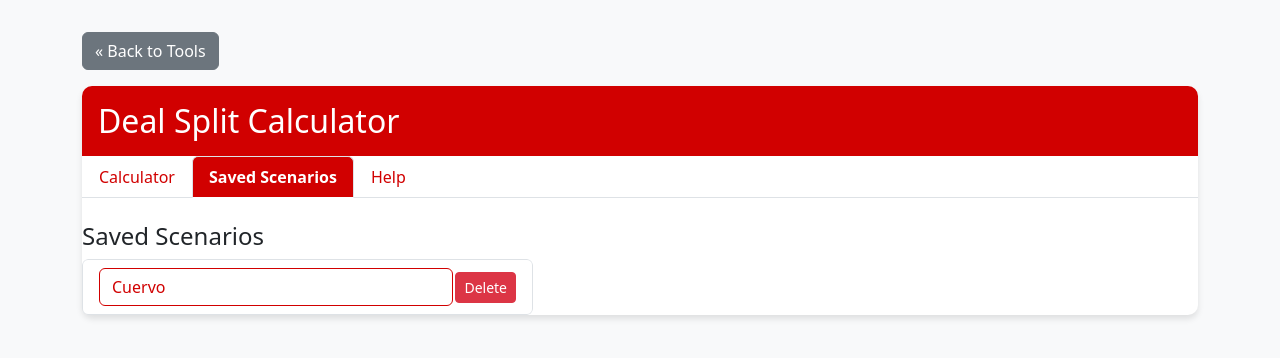
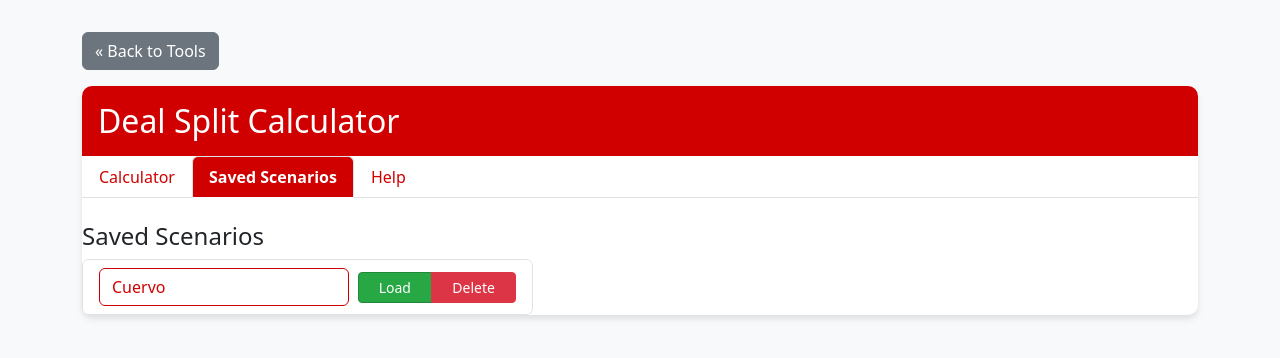
Before and after one commit to lgizzle/cheers-business-tools, a Flask app: page /deal-calculator in a window 1280 px wide, after a click on "Saved Scenarios". Shown: the top 358 px of the page. Run offline with Flask 2, Linux system fonts and the light colour scheme.

Commit message:
Enhanced scenario management with direct load button and fixed scenario loading functionality

```diff
--- a/templates/deal_calculator.html
+++ b/templates/deal_calculator.html
@@ -141,12 +141,17 @@
                     {% if scenarios %}
                         {% for name in scenarios %}
                             <div class="list-group-item d-flex justify-content-between align-items-center">
-                                <button type="button" class="btn btn-outline-primary scenario-item text-start" onclick="loadScenarioDetails('{{ name }}')" data-name="{{ name }}" style="width:85%;">
+                                <button type="button" class="btn btn-outline-primary scenario-item text-start" onclick="loadScenarioDetails('{{ name }}')" data-name="{{ name }}" style="width:60%;">
                                     {{ name }}
+                                </button>
+                                <div class="btn-group" role="group" style="width:38%;">
+                                    <button type="button" class="btn btn-sm btn-success" onclick="loadScenarioToCalculator('{{ name }}')">
+                                        <i class="fas fa-upload"></i> Load
                                     </button>
                                     <button type="button" class="btn btn-sm btn-danger delete-scenario" onclick="confirmDeleteScenario('{{ name }}')" data-name="{{ name }}">
                                         <i class="fas fa-trash"></i> Delete
                                     </button>
+                                </div>
                             </div>
                         {% endfor %}
                     {% else %}
@@ -175,7 +180,7 @@
                             </table>
                         </div>
                         <div class="mt-3">
-                            <button id="loadScenarioBtn" class="btn btn-primary">Load to Calculator</button>
+                            <button id="loadScenarioBtn" class="btn btn-primary" onclick="loadScenarioToCalculator(document.getElementById('scenarioDetailName').textContent)">Load to Calculator</button>
                         </div>
                     </div>
                 </div>
@@ -220,7 +225,7 @@
 <script>
     // Global functions for button onclick attributes
     function loadScenarioDetails(name) {
-        console.log("Loading scenario:", name);
+        console.log("Loading scenario details:", name);
         fetch('/api/get-scenario/' + encodeURIComponent(name))
             .then(response => response.json())
             .then(data => {
@@ -251,6 +256,60 @@
             })
             .catch(error => {
                 console.error("Error loading scenario:", error);
+                showStatusMessage('Error: ' + error.message, 'danger');
+            });
+    }
+
+    // Function to load a scenario directly to the calculator tab
+    function loadScenarioToCalculator(name) {
+        console.log("Loading scenario to calculator:", name);
+        fetch('/api/get-scenario/' + encodeURIComponent(name))
+            .then(response => response.json())
+            .then(data => {
+                if (data.success) {
+                    // Set desired total
+                    document.getElementById('desiredTotal').value = data.scenario.desired_total;
+
+                    // Clear existing rows
+                    const varietiesTableBody = document.getElementById('varietiesTableBody');
+                    varietiesTableBody.innerHTML = '';
+
+                    // Add rows for each variety
+                    data.scenario.varieties.forEach(variety => {
+                        const row = document.createElement('tr');
+                        row.innerHTML = `
+                            <td><input type="text" class="form-control variety-input" value="${variety.variety}" placeholder="Enter variety name"></td>
+                            <td><input type="number" class="form-control numeric-input annual-sales-input" value="${variety.annual_sales}" placeholder="Enter sales quantity"></td>
+                            <td><input type="number" class="form-control numeric-input inventory-on-hand-input" value="${variety.inventory_on_hand || 0}" placeholder="Current inventory"></td>
+                            <td class="text-center">
+                                <button class="btn btn-danger btn-sm delete-row">Remove</button>
+                            </td>
+                        `;
+                        varietiesTableBody.appendChild(row);
+
+                        // Add event listener to delete button
+                        row.querySelector('.delete-row').addEventListener('click', function() {
+                            if (varietiesTableBody.children.length > 1) {
+                                varietiesTableBody.removeChild(row);
+                            } else {
+                                showStatusMessage('Cannot remove the last row', 'warning');
+                            }
+                        });
+                    });
+
+                    // Set scenario name
+                    document.getElementById('scenarioName').value = name;
+
+                    // Switch to calculator tab
+                    document.getElementById('calculator-tab').click();
+
+                    showStatusMessage('Scenario loaded successfully!', 'success');
+                } else {
+                    showStatusMessage('Error: ' + data.error, 'danger');
+                }
+            })
+            .catch(error => {
+                console.error("Error loading scenario to calculator:", error);
                 showStatusMessage('Error: ' + error.message, 'danger');
             });
     }
@@ -334,7 +393,6 @@
         const scenarioDetails = document.getElementById('scenarioDetails');
         const scenarioDetailName = document.getElementById('scenarioDetailName');
         const scenarioDetailsBody = document.getElementById('scenarioDetailsBody');
-        const loadScenarioBtn = document.getElementById('loadScenarioBtn');
 
         let selectedScenario = null;
 
@@ -561,12 +619,17 @@
                         const newScenario = document.createElement('div');
                         newScenario.className = 'list-group-item d-flex justify-content-between align-items-center';
                         newScenario.innerHTML = `
-                            <button type="button" class="btn btn-outline-primary scenario-item text-start" onclick="loadScenarioDetails('${scenarioNameValue}')" data-name="${scenarioNameValue}" style="width:85%;">
+                            <button type="button" class="btn btn-outline-primary scenario-item text-start" onclick="loadScenarioDetails('${scenarioNameValue}')" data-name="${scenarioNameValue}" style="width:60%;">
                                 ${scenarioNameValue}
+                            </button>
+                            <div class="btn-group" role="group" style="width:38%;">
+                                <button type="button" class="btn btn-sm btn-success" onclick="loadScenarioToCalculator('${scenarioNameValue}')">
+                                    <i class="fas fa-upload"></i> Load
                                 </button>
                                 <button type="button" class="btn btn-sm btn-danger delete-scenario" onclick="confirmDeleteScenario('${scenarioNameValue}')" data-name="${scenarioNameValue}">
                                     <i class="fas fa-trash"></i> Delete
                                 </button>
+                            </div>
                         `;
 
                         scenariosList.appendChild(newScenario);
@@ -610,51 +673,6 @@
                 showStatusMessage('Error: ' + error.message, 'danger');
             });
         });
-
-        // Load scenario into calculator
-        loadScenarioBtn.addEventListener('click', function() {
-            if (!window.selectedScenario) {
-                showStatusMessage('No scenario selected', 'warning');
-                return;
-            }
-
-            // Set desired total
-            desiredTotal.value = window.selectedScenario.desired_total;
-
-            // Clear existing rows
-            varietiesTableBody.innerHTML = '';
-
-            // Add rows for each variety
-            window.selectedScenario.varieties.forEach(variety => {
-                const row = document.createElement('tr');
-                row.innerHTML = `
-                    <td><input type="text" class="form-control variety-input" value="${variety.variety}" placeholder="Enter variety name"></td>
-                    <td><input type="number" class="form-control numeric-input annual-sales-input" value="${variety.annual_sales}" placeholder="Enter sales quantity"></td>
-                    <td><input type="number" class="form-control numeric-input inventory-on-hand-input" value="${variety.inventory_on_hand || 0}" placeholder="Current inventory"></td>
-                    <td class="text-center">
-                        <button class="btn btn-danger btn-sm delete-row">Remove</button>
-                    </td>
-                `;
-                varietiesTableBody.appendChild(row);
-
-                // Add event listener to delete button
-                row.querySelector('.delete-row').addEventListener('click', function() {
-                    if (varietiesTableBody.children.length > 1) {
-                        varietiesTableBody.removeChild(row);
-                    } else {
-                        showStatusMessage('Cannot remove the last row', 'warning');
-                    }
-                });
-            });
-
-            // Set scenario name
-            scenarioName.value = window.selectedScenario.name;
-
-            // Switch to calculator tab
-            document.getElementById('calculator-tab').click();
-
-            showStatusMessage('Scenario loaded successfully!', 'success');
-        });
     });
 </script>
 {% endblock %}
```
Lines whose indentation alone changed are shown as unchanged.
